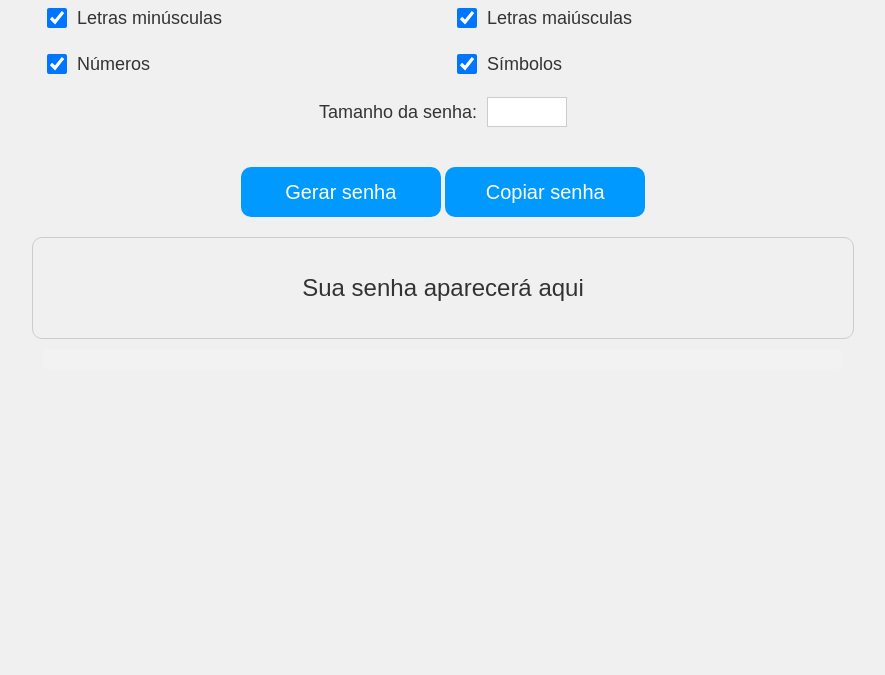
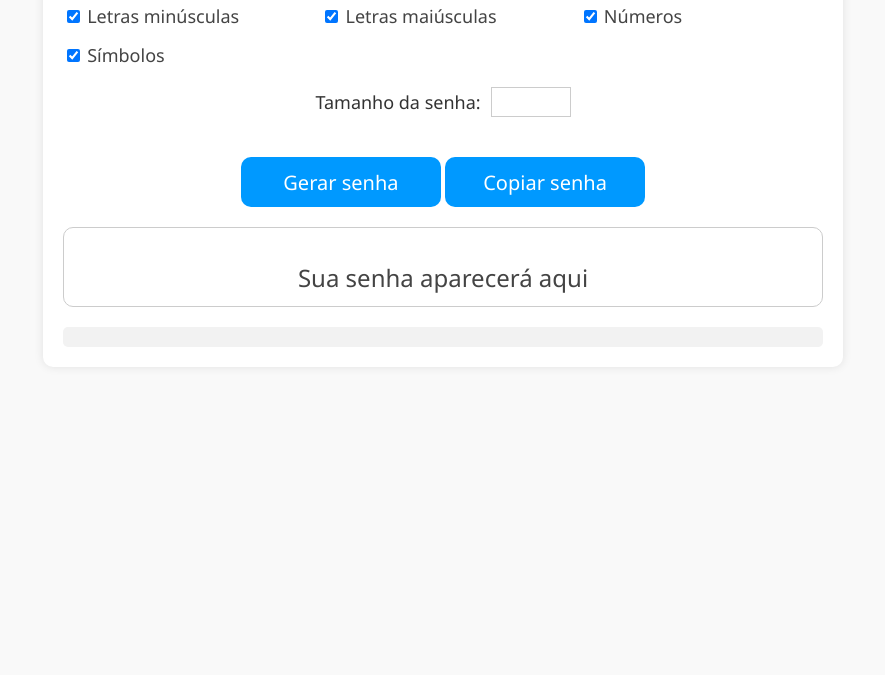
Before and after one commit to ThiagoConradi/Trabalho-1, a plain HTML site: page index.html in a window 1280 px wide. Shown: the part 125-800 px from the top of the page, without its empty margins (197-1082 px from the left). Drawn offline with Linux system fonts and the light colour scheme.

Commit message:
Alteração do css

```diff
--- a/style.css
+++ b/style.css
@@ -1,10 +1,13 @@
 * {
-  font-family: Arial, Helvetica, sans-serif;
+  font-family: 'Segoe UI', Tahoma, Geneva, Verdana, sans-serif;
+  box-sizing: border-box;
 }
 
 body {
-  background-color: #f0f0f0;
-  color: #333333;
+  background-color: #f9f9f9;
+  color: #444;
+  margin: 0;
+  padding: 0;
 }
 
 .container {
@@ -12,34 +15,29 @@ body {
   flex-direction: column;
   align-items: center;
   max-width: 800px;
-  margin: 0 auto;
+  margin: 20px auto;
+  padding: 20px;
+  background-color: #fff;
+  border-radius: 10px;
+  box-shadow: 0 0 10px rgba(0, 0, 0, 0.1);
 }
 
 h1 {
-  margin: 40px 0;
+  margin: 20px 0;
   font-size: 36px;
+  color: #333;
 }
 
 .checkboxes {
   display: grid;
-  grid-template-columns: repeat(2, 1fr);
-  grid-gap: 20px;
+  grid-template-columns: repeat(auto-fit, minmax(200px, 1fr));
+  grid-gap: 15px;
   width: 100%;
-}
-
-.checkbox {
-  display: flex;
-  align-items: center;
-}
-
-.checkbox input {
-  margin-right: 10px;
-  width: 20px;
-  height: 20px;
 }
 
 .checkbox label {
   font-size: 18px;
+  cursor: pointer;
 }
 
 .input {
@@ -51,12 +49,13 @@ h1 {
 .input label {
   margin-right: 10px;
   font-size: 18px;
+  color: #333;
 }
 
 .input input {
   width: 80px;
   height: 30px;
-  border: 1px solid #cccccc;
+  border: 1px solid #ccc;
   padding: 5px;
   font-size: 18px;
 }
@@ -74,21 +73,26 @@ h1 {
   color: white;
   font-size: 20px;
   cursor: pointer;
+  transition: background-color 0.3s ease;
+}
+
+.button button:hover {
+  background-color: #0077cc;
 }
 
 .output {
   width: 100%;
   height: 80px;
-  border: 1px solid #cccccc;
+  border: 1px solid #ccc;
   border-radius: 10px;
   padding: 10px;
   font-size: 24px;
   text-align: center;
   line-height: 80px;
+  margin-bottom: 20px;
 }
 
 .strength-bar-container {
-  margin-top: 10px;
   width: 100%;
   height: 20px;
   background-color: #f2f2f2;
```
